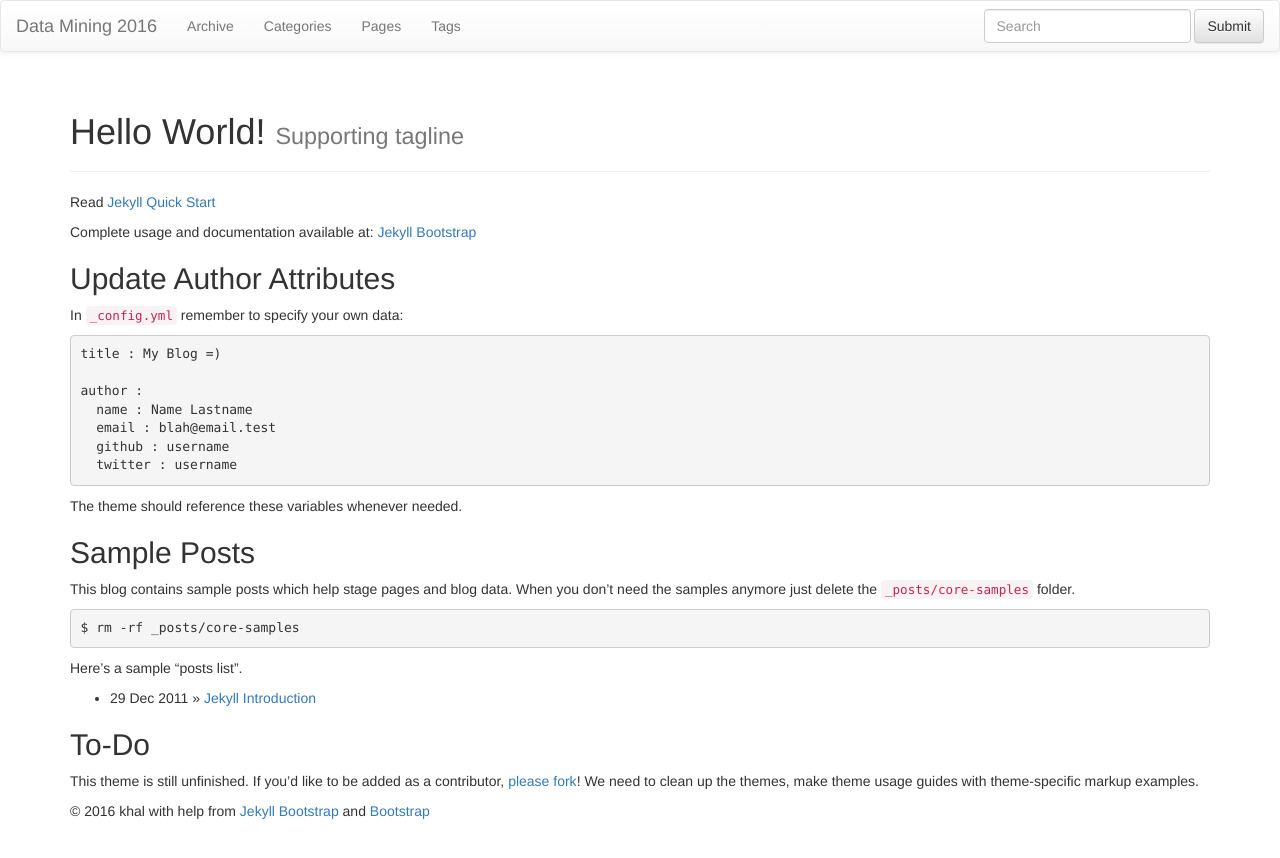
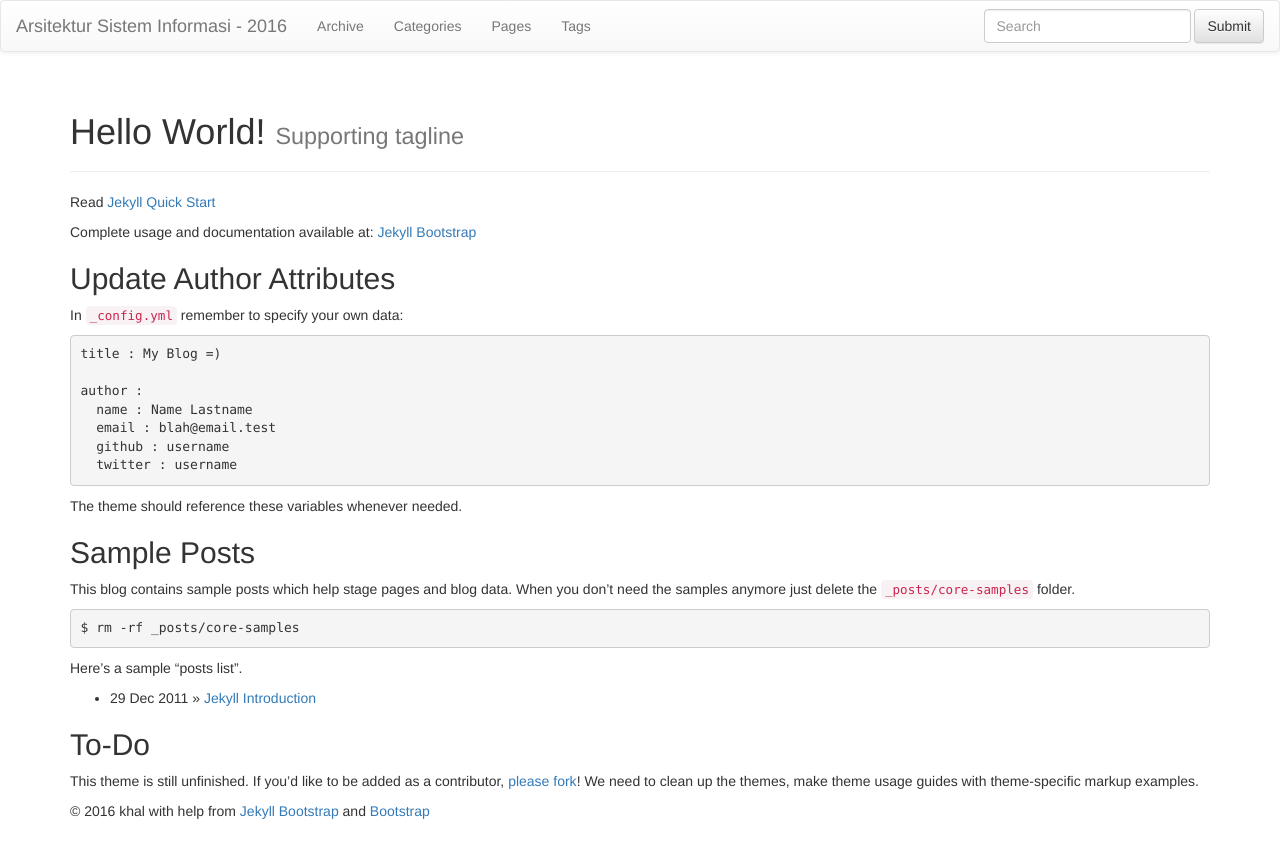
Before and after one commit to ftik-unira/arsitektur-si-2016, a Jekyll site: the page built from index.md, in a window 1280 px wide. Shown: the top 858 px of the page. Built offline with Jekyll 4.4.1, drawn with Linux system fonts in a browser that asks for light colours; nearby versions of some CDN libraries; library files that are not in the unit come from our copies.

Commit message:
Changed title page

```diff
--- a/_config.yml
+++ b/_config.yml
@@ -8,8 +8,8 @@ highlighter: pygments
 # Themes are encouraged to use these universal variables
 # so be sure to set them if your theme uses them.
 #
-title : Data Mining 2016
-tagline: FTIK - Online Data Mining Course Material 2016
+title : Arsitektur Sistem Informasi - 2016
+tagline: FTIK - Online Information Systems Architecture Course Material 2016
 author :
   name : khal
   email : khal.rahman@gmail.com
```
Also changed, not shown: 1 other file.
